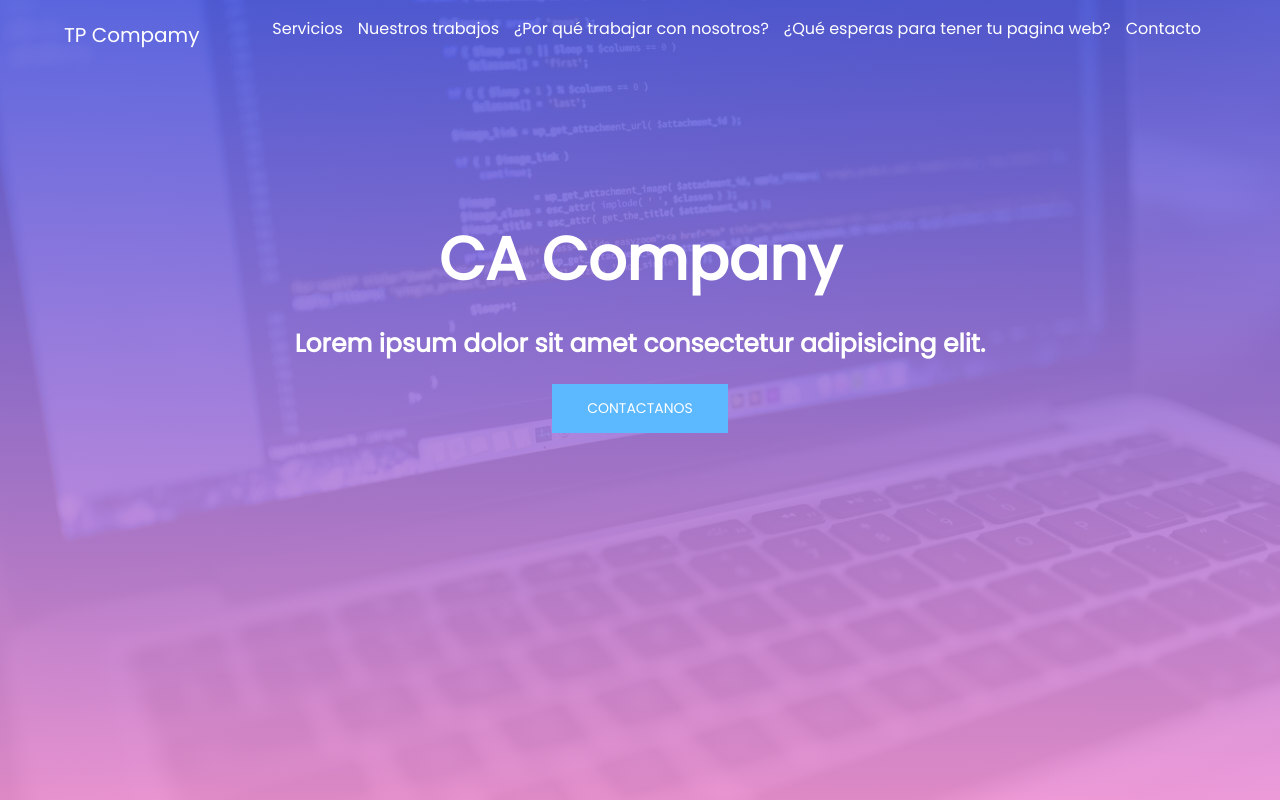
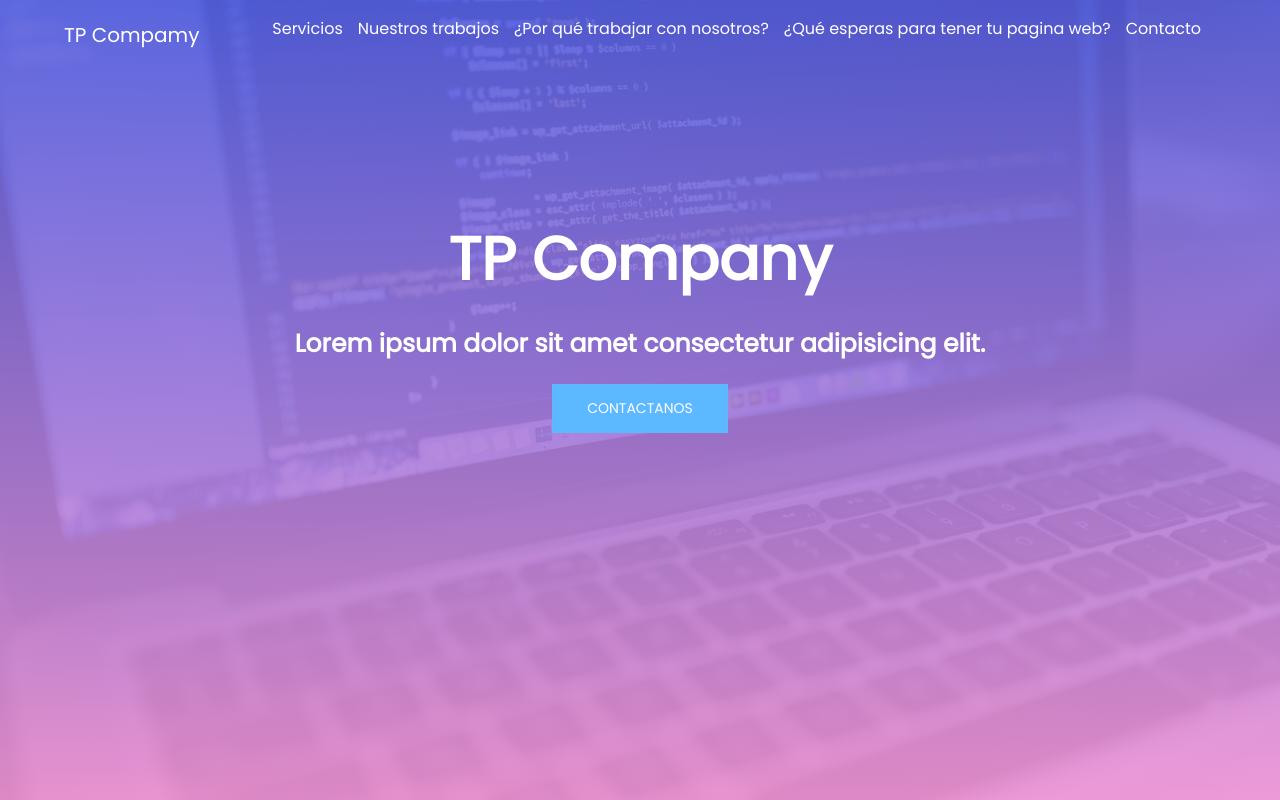
Before and after one commit to vanecordero/companiatp, a plain HTML site: page index.html in a window 1280 px wide. Shown: the top 800 px of the page. Drawn offline with nearby package versions, Linux system fonts and the light colour scheme.

Commit message:
Update index.html

```diff
--- a/index.html
+++ b/index.html
@@ -30,7 +30,7 @@
 
         <div class="contenedor" id="contenedor-titulo-flex">
             <div class="contenedor-titulo">
-                <h1>CA Company</h1>
+                <h1>TP Company</h1>
                 <h2>Lorem ipsum dolor sit amet consectetur adipisicing elit.</h2>
                 <a href="">CONTACTANOS</a>
             </div>
```
